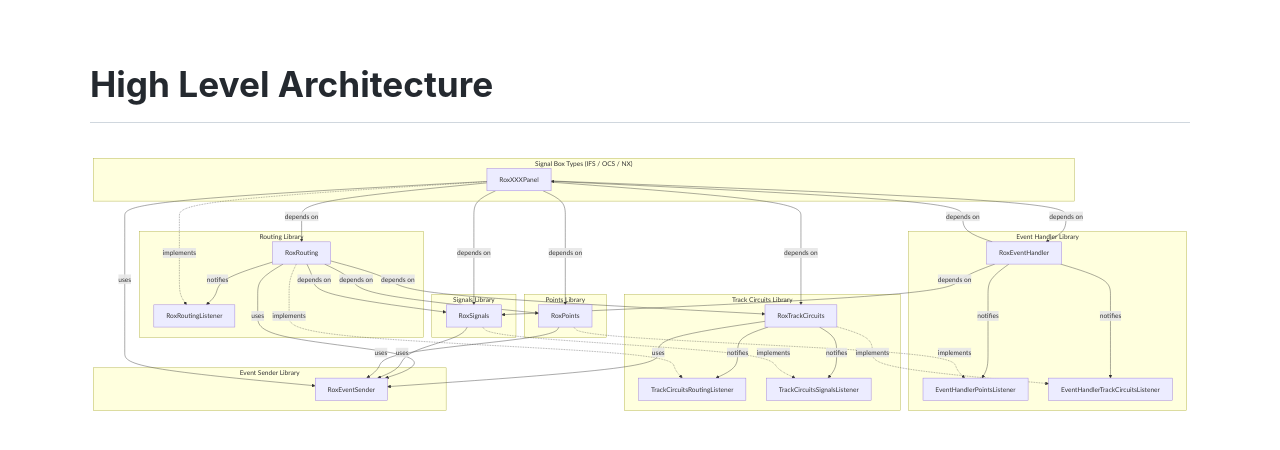
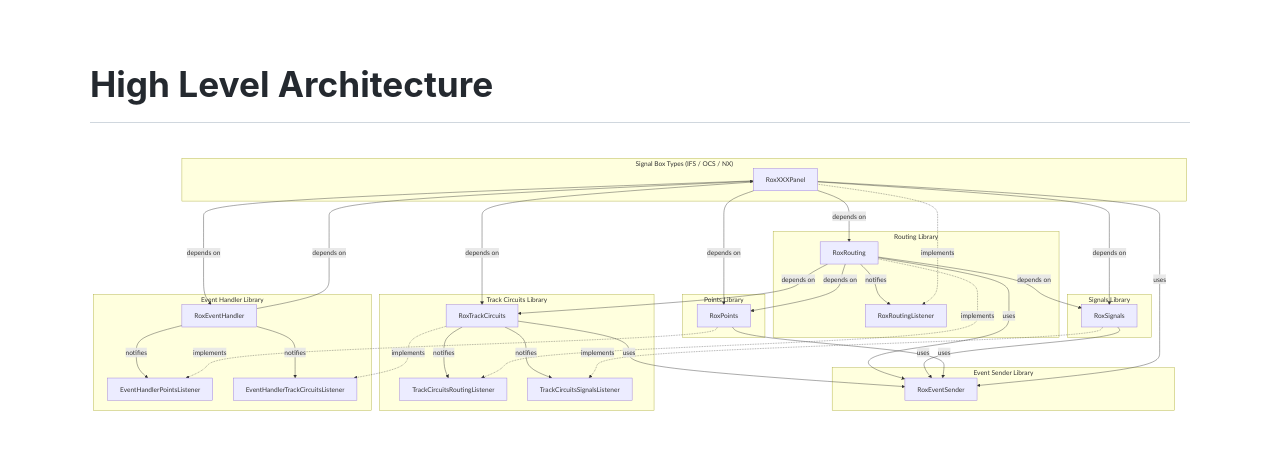
Before and after one commit to NickLocke/RoxeterModelRailway, a Jekyll site: the page built from ApplicationDesign/HighLevelArchitecture.md, in a window 1280 px wide. Shown: the top 450 px of the page. Built offline with Jekyll 4.4.1, drawn with Linux system fonts in a browser that asks for light colours; our own code applies the rules of GitHub Pages for plain Markdown files.

Commit message:
Removed redundant signal dependency

```diff
--- a/ApplicationDesign/HighLevelArchitecture.md
+++ b/ApplicationDesign/HighLevelArchitecture.md
@@ -53,7 +53,6 @@ flowchart TB
     Routing -->|depends on| Points
     Routing -->|depends on| TrackCircuits
 
-    EventHandler -->|depends on| Signals
     EventHandler -->|depends on| XXX
 
     %% Notifies is the process of a library calling one of its listeners
```
